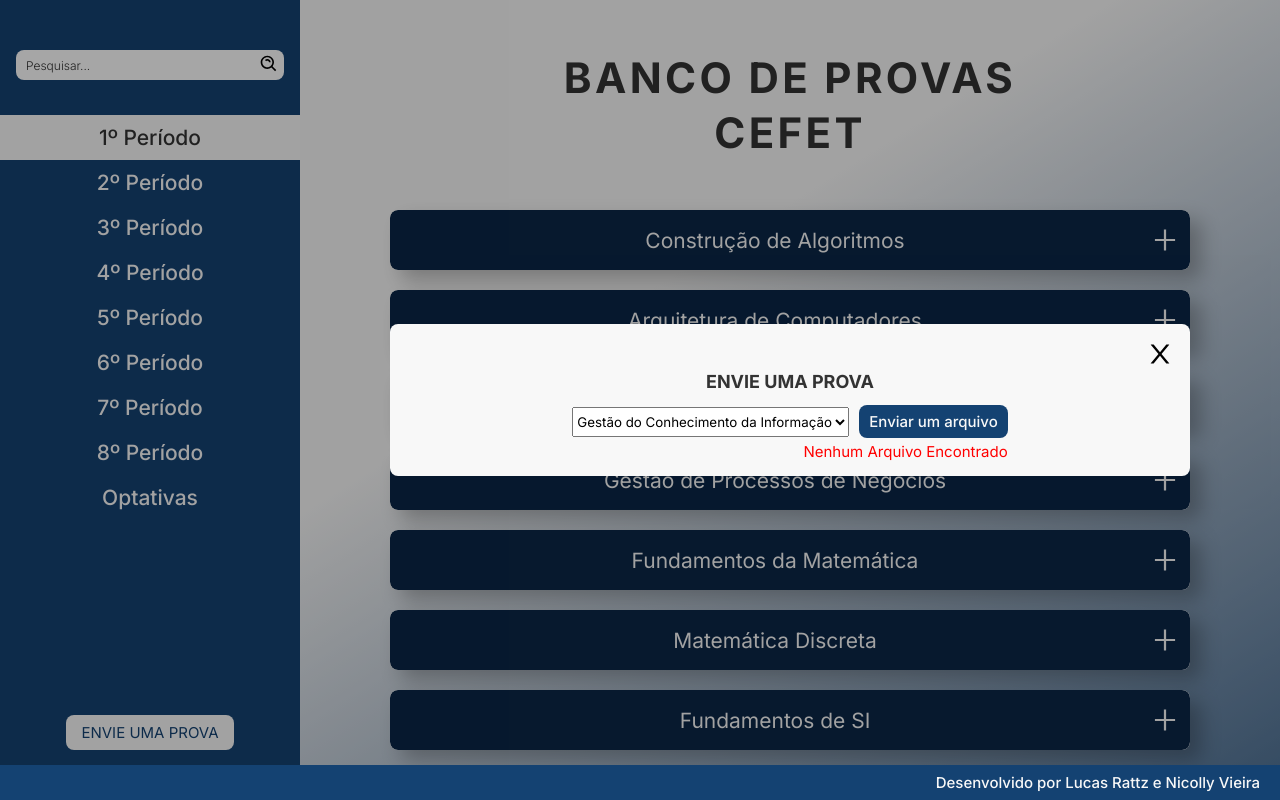
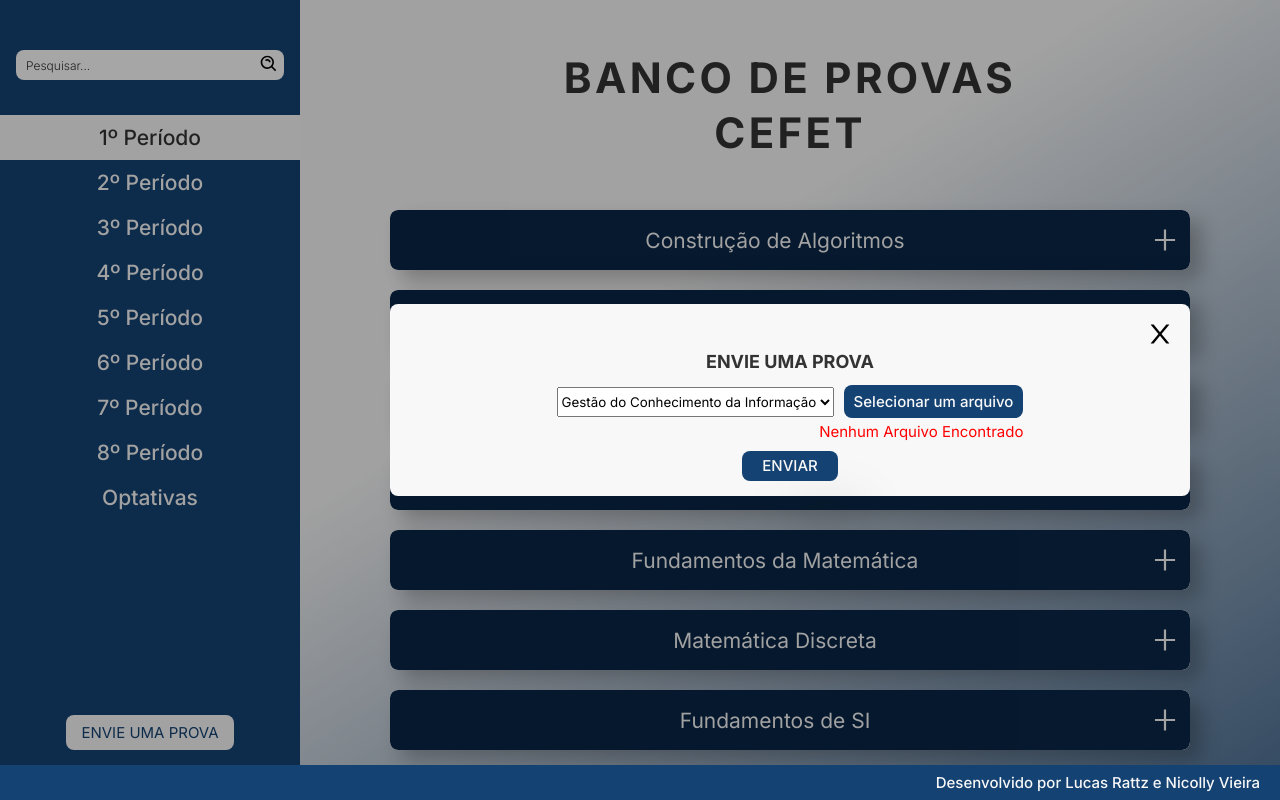
Before and after one commit to NyviDev/cefetdb-frontend, a React (Create React App) app: page / in a window 1280 px wide. Both pictures are taken after a click on the button "ENVIE UMA PROVA". Built offline with nearby package versions, Linux system fonts and the light colour scheme.

Commit message:
feat(Modal): add Send Button

```diff
--- a/src/components/Modal/Modal.tsx
+++ b/src/components/Modal/Modal.tsx
@@ -43,7 +43,7 @@
                   <option value="course3">Programação para Clientes Web</option>
                 </select>
                 <label htmlFor="file" className={styles.input}>
-                  Enviar um arquivo
+                  Selecionar um arquivo
                   <input ref={ref} id="file" type="file" />
                 </label>
               </div>
@@ -52,6 +52,7 @@
               ) : (
                 <p className={styles.notFound}>Nenhum Arquivo Encontrado</p>
               )}
+              <button className={styles.send}>Enviar</button>
             </form>
           </div>
         </div>
--- a/src/components/Modal/modal.module.scss
+++ b/src/components/Modal/modal.module.scss
@@ -9,6 +9,7 @@
   .modal {
     @include flex(column, flex-end, center);
     padding: 15px;
+    margin: 0 20px;
     max-width: 800px;
     width: 100%;
     background-color: $white;
@@ -31,7 +32,6 @@
       margin: 0 auto;
 
       .formWrapper {
-
         select {
           height: 30px;
           margin-right: 10px;
@@ -43,6 +43,10 @@
           background-color: $blue;
           padding: 7px 10px;
           border-radius: 8px;
+
+          &:hover {
+            background-color: $dark-blue;
+          }
 
           input[type="file"] {
             display: none;
@@ -65,6 +69,23 @@
         font-weight: 700;
         color: $black;
       }
+
+      .send {
+        @include fontStyle(500, 15px, 16px, $white);
+        margin-top: 10px;
+        cursor: pointer;
+        text-transform: uppercase;
+        background-color: $blue;
+        padding: 7px 20px;
+        border-radius: 8px;
+        box-shadow: 36px 48px 50px -10px rgba(0,0,0,0.26);
+
+        transition: background 0.3s ease-in-out;
+
+        &:hover {
+          background-color: $dark-blue;
+        }
+      }
     }
   }
 }
```
